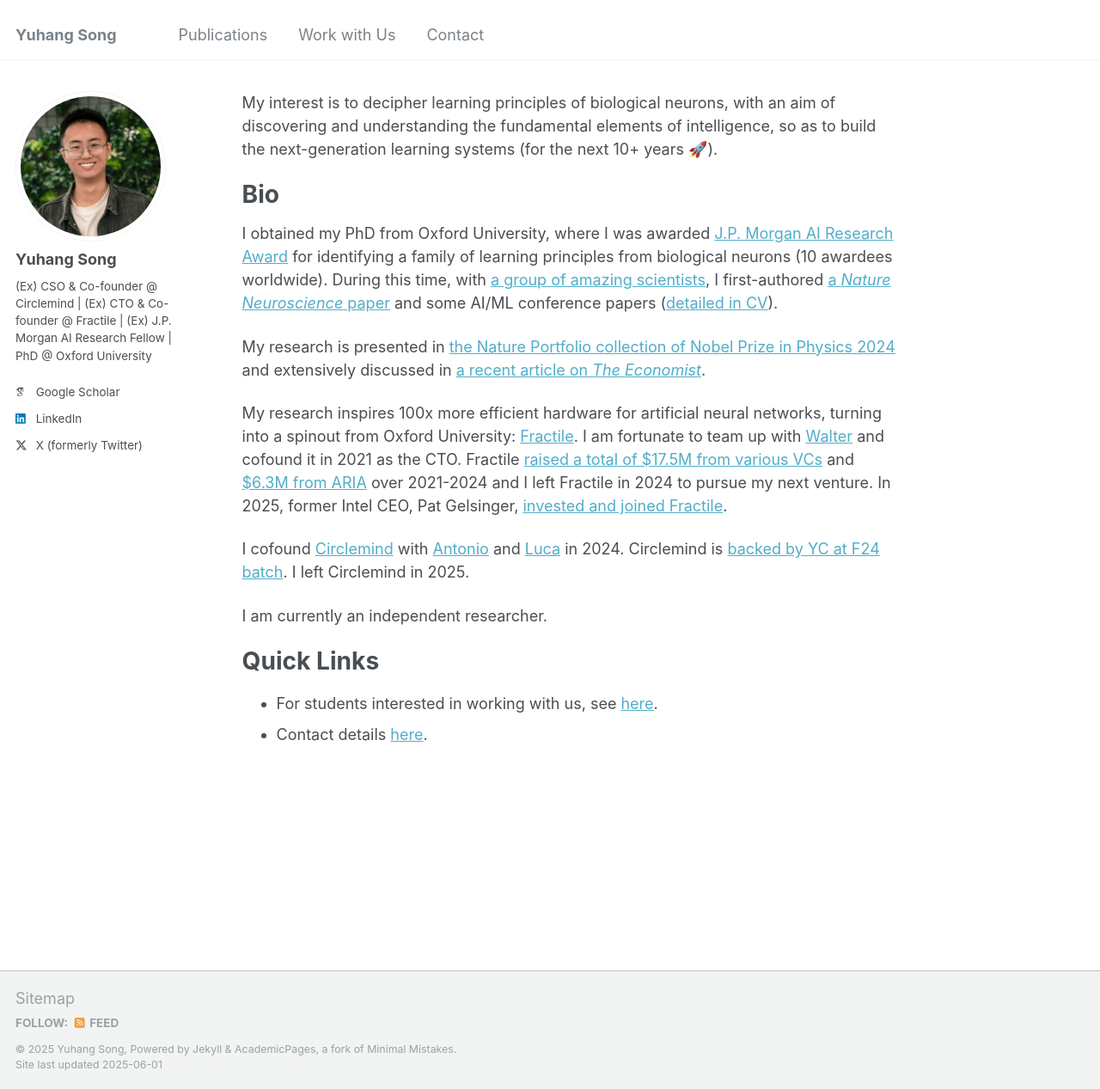
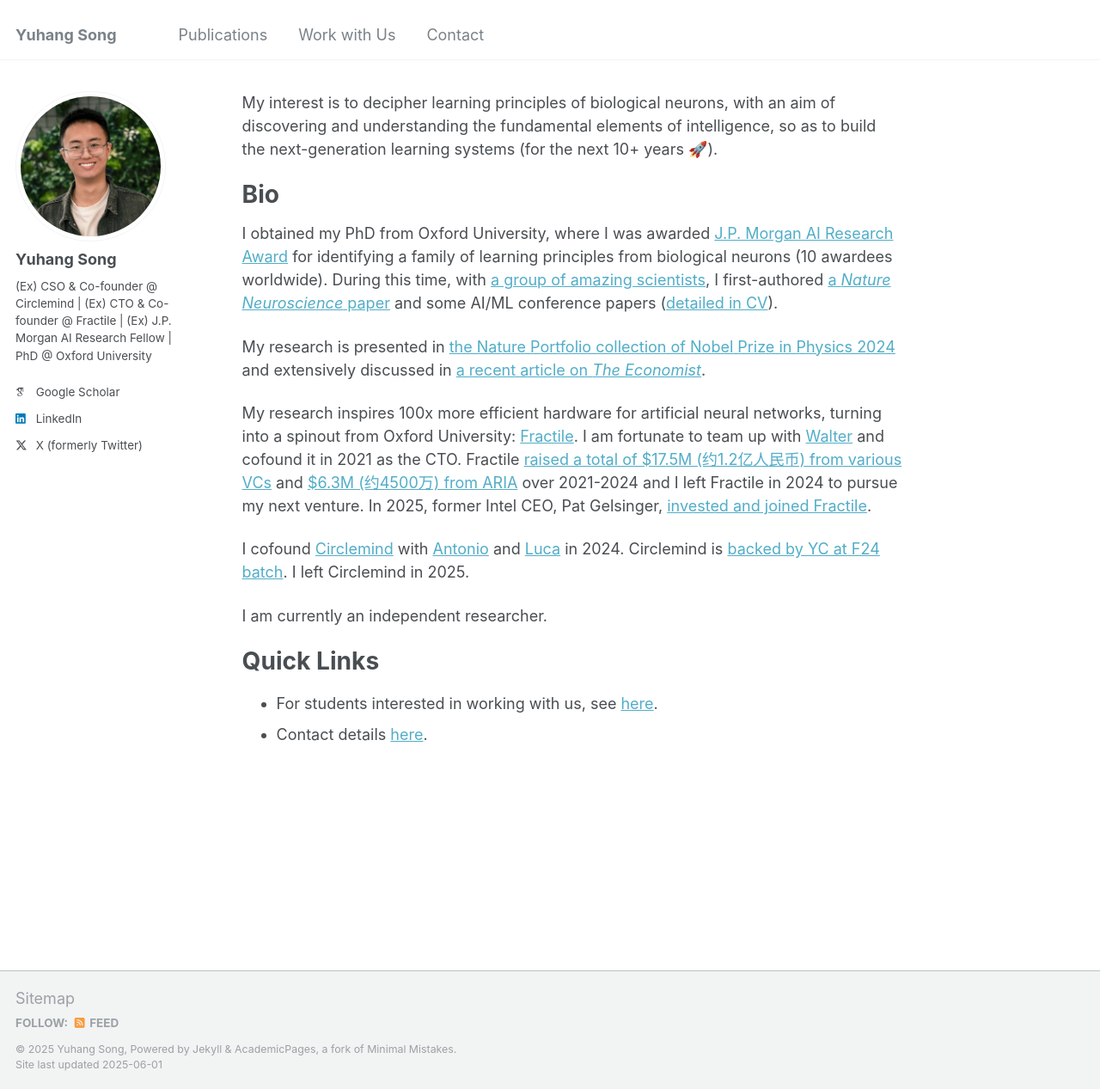
Before and after one commit to YuhangSong/YuhangSong.github.io, a Jekyll site: the page built from _pages/about.md, in a window 1280 px wide and 1267 px high. Shown: the whole window at 86% size. Built offline with Jekyll 4.4.1, drawn with Linux system fonts in a browser that asks for light colours; some web fonts are replaced.

Commit message:
update about.md

```diff
--- a/_pages/about.md
+++ b/_pages/about.md
@@ -28,7 +28,7 @@
 
 <!-- "Other researchers are exploring rather different theories. In a paper published in _Nature Neuroscience_ earlier this year, Yuhang Song and colleagues at Oxford University..." -->
 
-My research inspires 100x more efficient hardware for artificial neural networks, turning into a spinout from Oxford University: [Fractile](https://www.fractile.ai/). I am fortunate to team up with [Walter](https://www.linkedin.com/in/walter-goodwin/) and cofound it in 2021 as the CTO. Fractile [raised a total of $17.5M from various VCs](https://fortune.com/2024/07/26/fractile-ai-chip-startup-nvidia-15-million-funding-seed-round/) and [$6.3M from ARIA](https://www.businessweekly.co.uk/posts/fractile-on-song-as-aria-awards-ps5m-to-ai-chip-design-pioneer) over 2021-2024 and I left Fractile in 2024 to pursue my next venture. In 2025, former Intel CEO, Pat Gelsinger, [invested and joined Fractile](https://thetechcapital.com/former-intel-ceo-backs-uk-ai-startup-fractile-to-boost-llm-inference/).
+My research inspires 100x more efficient hardware for artificial neural networks, turning into a spinout from Oxford University: [Fractile](https://www.fractile.ai/). I am fortunate to team up with [Walter](https://www.linkedin.com/in/walter-goodwin/) and cofound it in 2021 as the CTO. Fractile [raised a total of $17.5M (约1.2亿人民币) from various VCs](https://fortune.com/2024/07/26/fractile-ai-chip-startup-nvidia-15-million-funding-seed-round/) and [$6.3M (约4500万) from ARIA](https://www.businessweekly.co.uk/posts/fractile-on-song-as-aria-awards-ps5m-to-ai-chip-design-pioneer) over 2021-2024 and I left Fractile in 2024 to pursue my next venture. In 2025, former Intel CEO, Pat Gelsinger, [invested and joined Fractile](https://thetechcapital.com/former-intel-ceo-backs-uk-ai-startup-fractile-to-boost-llm-inference/).
 
 I cofound [Circlemind](https://circlemind.co) with [Antonio](https://www.linkedin.com/in/antonio-vespoli-895727121/) and [Luca](https://www.linkedin.com/in/luca-pinchetti-414230222/) in 2024. Circlemind is [backed by YC at F24 batch](https://www.ycombinator.com/companies/circlemind). I left Circlemind in 2025.
 
```
